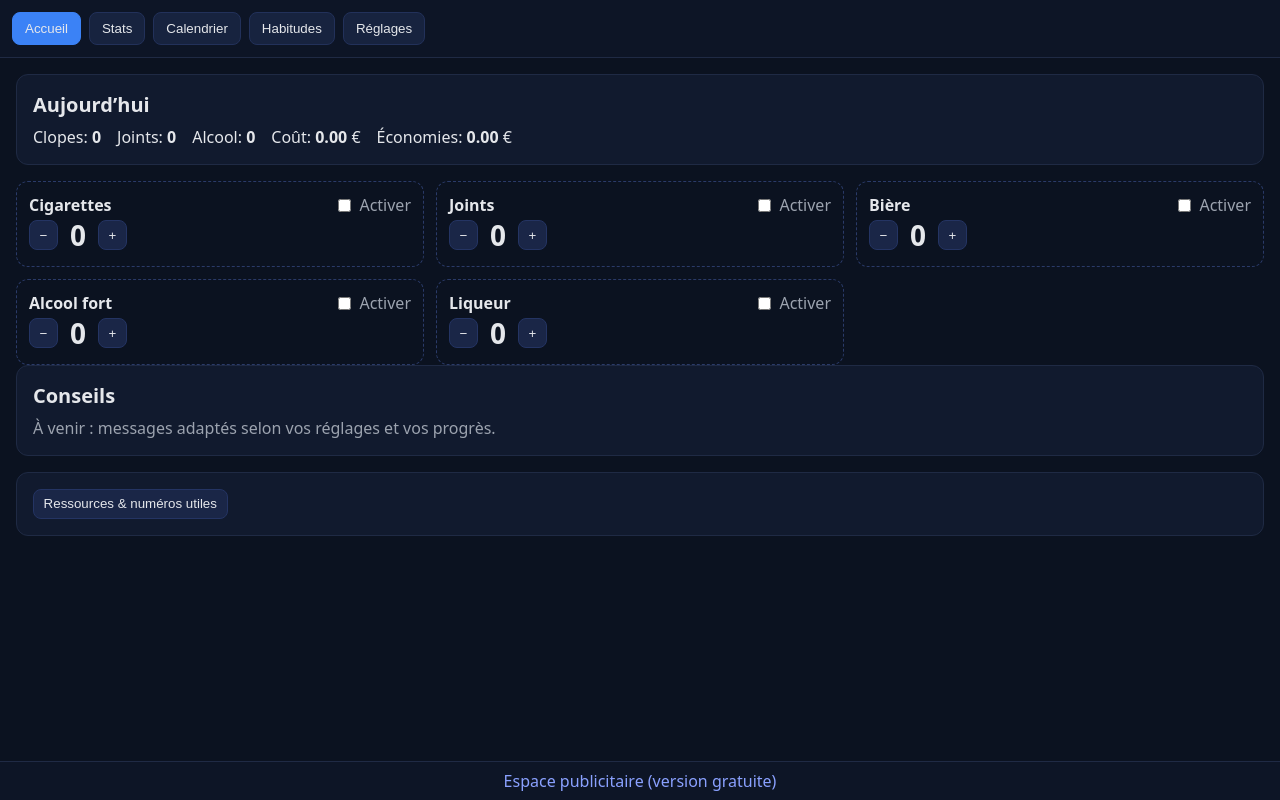
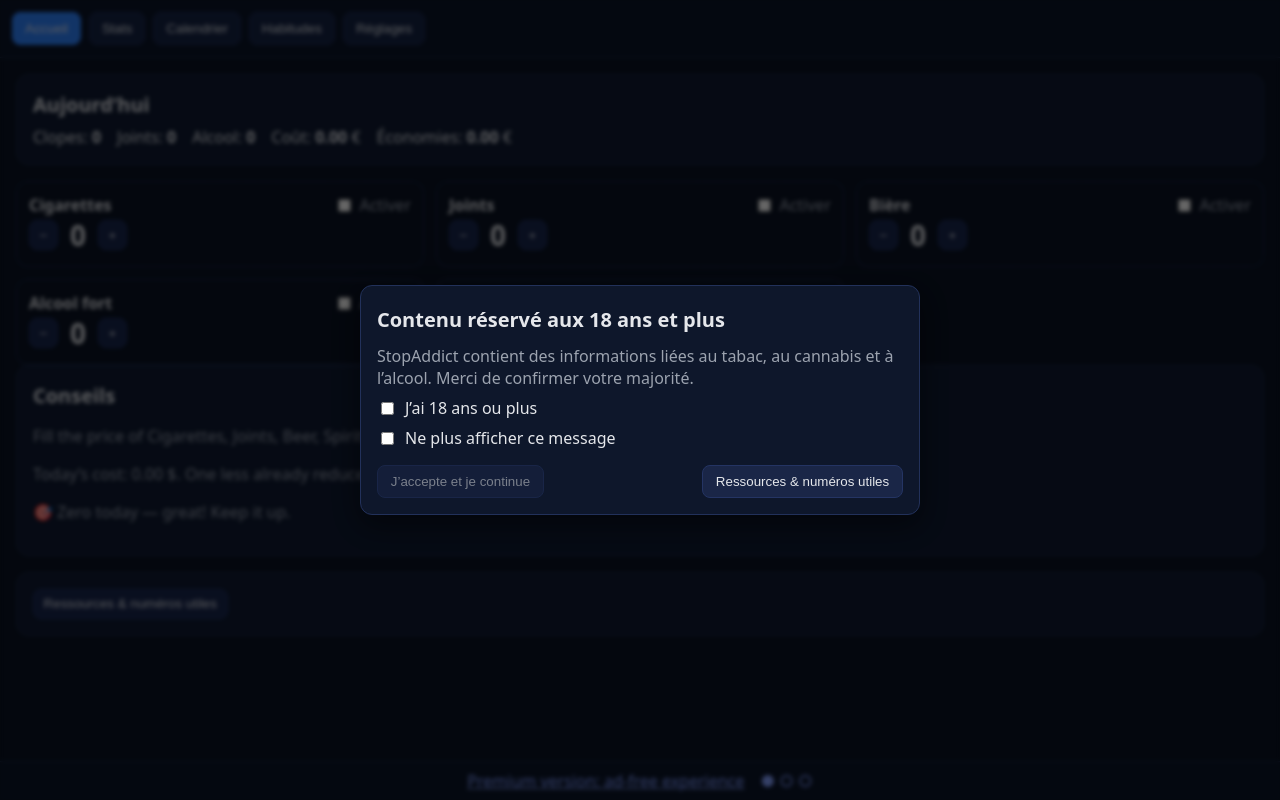
Before and after one commit to cyberzamalt/stopaddict, a website: page web/index.html in a window 1280 px wide. Drawn offline with nearby package versions, Linux system fonts and the light colour scheme; files whose address does not match are found by name.

Commit message:
Update index.html (#383)

```diff
--- a/web/index.html
+++ b/web/index.html
@@ -258,6 +258,6 @@
   <script src="https://cdn.jsdelivr.net/npm/chart.js"></script>
 
   <!-- App (ES modules) -->
-  <script type="module" src="./web/js/app.js"></script>
+  <script type="module" src="./js/app.js"></script>
 </body>
 </html>
```
